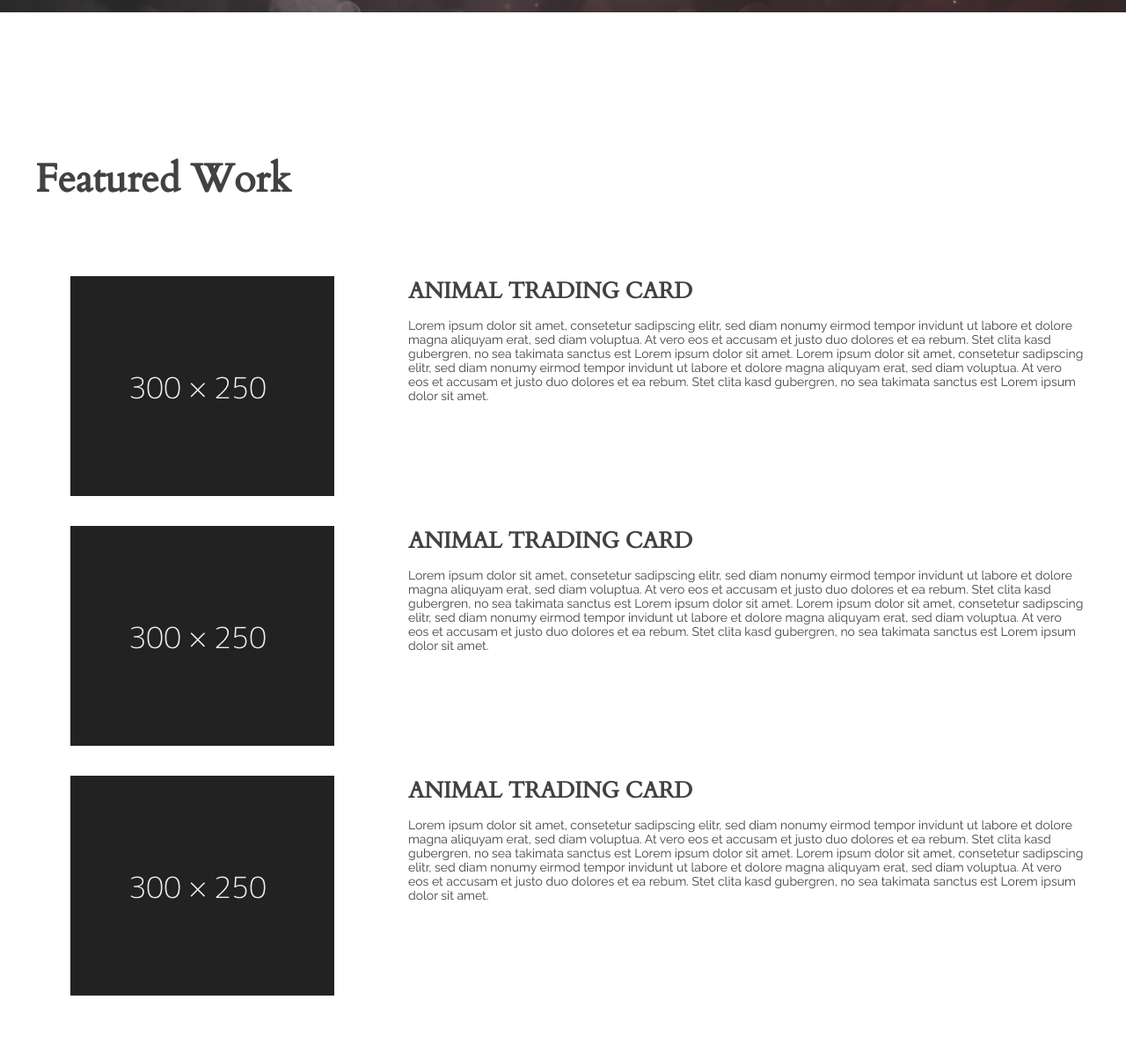
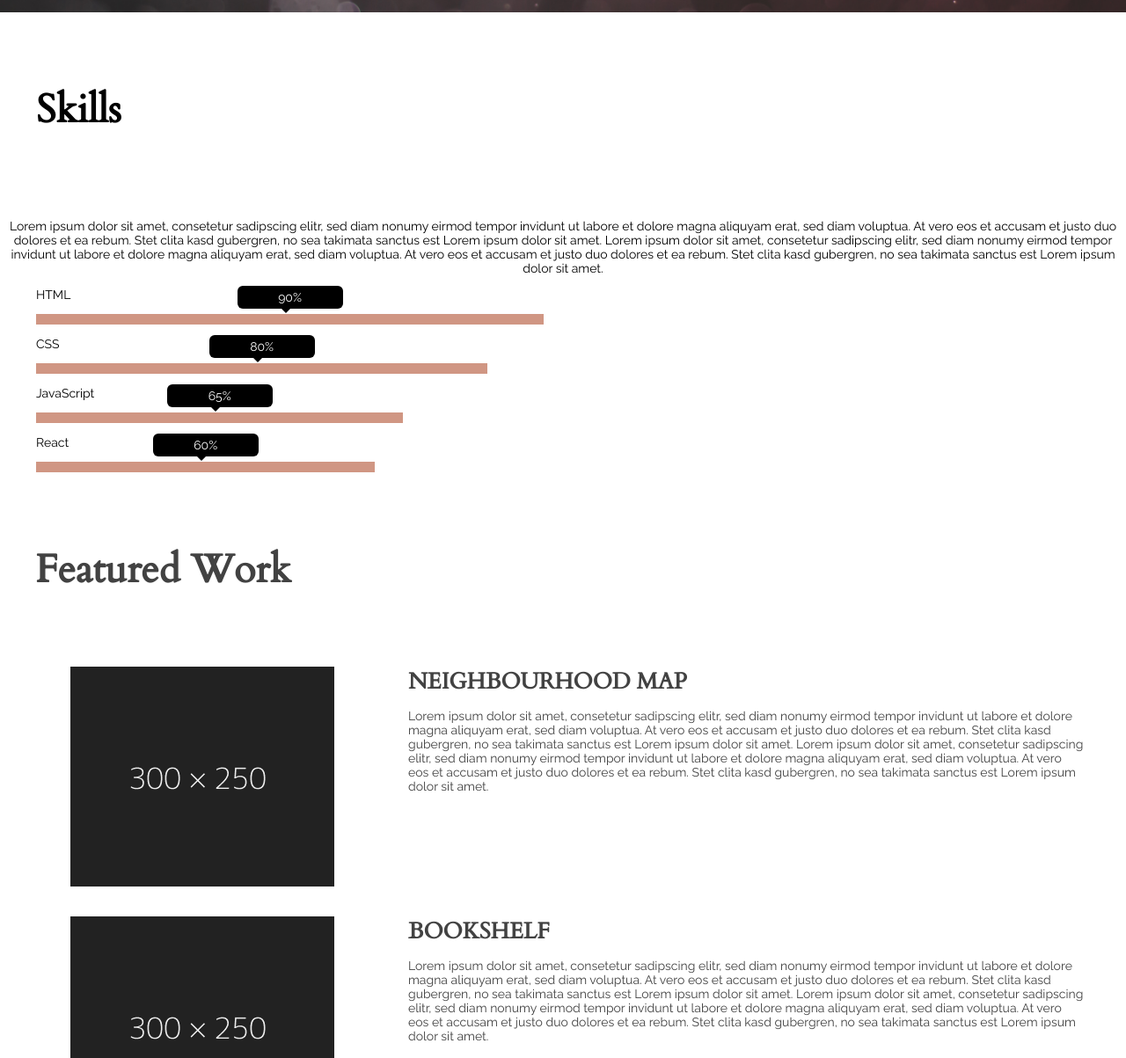
Before and after one commit to ChristineReffo/portfolio, a plain HTML site: page index.html in a window 1280 px wide. Shown: the part 1520-2723 px from the top of the page at 88% size. Drawn offline with Linux system fonts and the light colour scheme.

Commit message:
Add content: Skills section progress bars

```diff
--- a/index.html
+++ b/index.html
@@ -17,6 +17,7 @@
             <nav class="nav_links">
               <a class="home_link active" rel="index" href="#">Home</a>
               <a class="home_link active" rel="about" href="#">About</a>
+              <a class="home_link active" rel="skills" href="#">Skills</a>
               <a class="home_link active" rel="portfolio" href="#">Portfolio</a>
               <a class="home_link active" rel="contact" href="#">Contact</a>
             </nav>
@@ -60,7 +61,6 @@
 <!-- The About Me Section starts here -->
 
     <section class="about">
-
         <div class="about_wrap">
           <h2 class="about_title">About me</h2>
           <div class="about_background">
@@ -69,8 +69,49 @@
           </p>
         </div>
       </div>
+    </section>
 
+<!-- The Skills Section starts here -->
+    <section class="skills">
+        <div class="skills_wrap">
+          <h2 class="skills_title">Skills</h2>
+          <div class="skills_background">
+          <p>
+            Lorem ipsum dolor sit amet, consetetur sadipscing elitr, sed diam nonumy eirmod tempor invidunt ut labore et dolore magna aliquyam erat, sed diam voluptua. At vero eos et accusam et justo duo dolores et ea rebum. Stet clita kasd gubergren, no sea takimata sanctus est Lorem ipsum dolor sit amet. Lorem ipsum dolor sit amet, consetetur sadipscing elitr, sed diam nonumy eirmod tempor invidunt ut labore et dolore magna aliquyam erat, sed diam voluptua. At vero eos et accusam et justo duo dolores et ea rebum. Stet clita kasd gubergren, no sea takimata sanctus est Lorem ipsum dolor sit amet.
+          </p>
+        </div>
+        <div class="skills_bars">
+          <p>HTML</p>
+          <div class="container">
+            <div class="tooltip skills html">
+            <span class="tooltiptext">90%</span>
+            </div>
+          </div>
+
+          <p>CSS</p>
+          <div class="container">
+            <div class="tooltip skills css">
+            <span class="tooltiptext">80%</span>
+            </div>
+          </div>
+
+          <p>JavaScript</p>
+          <div class="container">
+            <div class="tooltip skills js">
+            <span class="tooltiptext">65%</span>
+            </div>
+          </div>
+
+          <p>React</p>
+          <div class="container">
+            <div class="tooltip skills react">
+            <span class="tooltiptext">60%</span>
+          </div>
+          </div>
+        </div>
+      </div>
     </section>
+
 
 <!-- The Portfolio Section starts here -->
     <section class="portfolio">
@@ -87,7 +128,7 @@
                     alt="Placeholder"/>
             </figure>
             <div class="box project_desc">
-                    <h3><a class="snippet_title">Animal Trading Card</a></h3>
+              <h3><a class="snippet_title">Neighbourhood Map</a></h3>
               <p>
                 Lorem ipsum dolor sit amet, consetetur sadipscing elitr, sed diam nonumy eirmod tempor invidunt ut labore et dolore magna aliquyam erat, sed diam voluptua. At vero eos et accusam et justo duo dolores et ea rebum. Stet clita kasd gubergren, no sea takimata sanctus est Lorem ipsum dolor sit amet. Lorem ipsum dolor sit amet, consetetur sadipscing elitr, sed diam nonumy eirmod tempor invidunt ut labore et dolore magna aliquyam erat, sed diam voluptua. At vero eos et accusam et justo duo dolores et ea rebum. Stet clita kasd gubergren, no sea takimata sanctus est Lorem ipsum dolor sit amet.
               </p>
@@ -102,7 +143,7 @@
                     alt="Placeholder"/>
             </figure>
             <div class="box project_desc">
-                    <h3><a class="snippet_title project2_title">Animal Trading Card</a></h3>
+              <h3><a class="snippet_title project2_title">Bookshelf</a></h3>
               <p>
                 Lorem ipsum dolor sit amet, consetetur sadipscing elitr, sed diam nonumy eirmod tempor invidunt ut labore et dolore magna aliquyam erat, sed diam voluptua. At vero eos et accusam et justo duo dolores et ea rebum. Stet clita kasd gubergren, no sea takimata sanctus est Lorem ipsum dolor sit amet. Lorem ipsum dolor sit amet, consetetur sadipscing elitr, sed diam nonumy eirmod tempor invidunt ut labore et dolore magna aliquyam erat, sed diam voluptua. At vero eos et accusam et justo duo dolores et ea rebum. Stet clita kasd gubergren, no sea takimata sanctus est Lorem ipsum dolor sit amet.
               </p>
@@ -117,7 +158,37 @@
                     alt="Placeholder"/>
             </figure>
             <div class="box project_desc">
-                    <h3><a class="snippet_title project3_title">Animal Trading Card</a></h3>
+              <h3><a class="snippet_title project3_title">Classic Arcade Game</a></h3>
+              <p>
+                Lorem ipsum dolor sit amet, consetetur sadipscing elitr, sed diam nonumy eirmod tempor invidunt ut labore et dolore magna aliquyam erat, sed diam voluptua. At vero eos et accusam et justo duo dolores et ea rebum. Stet clita kasd gubergren, no sea takimata sanctus est Lorem ipsum dolor sit amet. Lorem ipsum dolor sit amet, consetetur sadipscing elitr, sed diam nonumy eirmod tempor invidunt ut labore et dolore magna aliquyam erat, sed diam voluptua. At vero eos et accusam et justo duo dolores et ea rebum. Stet clita kasd gubergren, no sea takimata sanctus est Lorem ipsum dolor sit amet.
+              </p>
+            </div>
+          </div>
+          <div class="wrap project3">
+            <figure class="box project_img">
+              <img  class="snippet_thumbnail"
+                    src="images/Placeholder.png"
+                    sizes="(max-width: 450px) 100vw, (min-width: 451px) 100vw"
+                    srcset="images/Placeholder.png 450w, images/Placeholder.png 1280w"
+                    alt="Placeholder"/>
+            </figure>
+            <div class="box project_desc">
+              <h3><a class="snippet_title project3_title">Memory Card Game</a></h3>
+              <p>
+                Lorem ipsum dolor sit amet, consetetur sadipscing elitr, sed diam nonumy eirmod tempor invidunt ut labore et dolore magna aliquyam erat, sed diam voluptua. At vero eos et accusam et justo duo dolores et ea rebum. Stet clita kasd gubergren, no sea takimata sanctus est Lorem ipsum dolor sit amet. Lorem ipsum dolor sit amet, consetetur sadipscing elitr, sed diam nonumy eirmod tempor invidunt ut labore et dolore magna aliquyam erat, sed diam voluptua. At vero eos et accusam et justo duo dolores et ea rebum. Stet clita kasd gubergren, no sea takimata sanctus est Lorem ipsum dolor sit amet.
+              </p>
+            </div>
+          </div>
+          <div class="wrap project3">
+            <figure class="box project_img">
+              <img  class="snippet_thumbnail"
+                    src="images/Placeholder.png"
+                    sizes="(max-width: 450px) 100vw, (min-width: 451px) 100vw"
+                    srcset="images/Placeholder.png 450w, images/Placeholder.png 1280w"
+                    alt="Placeholder"/>
+            </figure>
+            <div class="box project_desc">
+              <h3><a class="snippet_title project3_title">Jasmine Feedreader Testing</a></h3>
               <p>
                 Lorem ipsum dolor sit amet, consetetur sadipscing elitr, sed diam nonumy eirmod tempor invidunt ut labore et dolore magna aliquyam erat, sed diam voluptua. At vero eos et accusam et justo duo dolores et ea rebum. Stet clita kasd gubergren, no sea takimata sanctus est Lorem ipsum dolor sit amet. Lorem ipsum dolor sit amet, consetetur sadipscing elitr, sed diam nonumy eirmod tempor invidunt ut labore et dolore magna aliquyam erat, sed diam voluptua. At vero eos et accusam et justo duo dolores et ea rebum. Stet clita kasd gubergren, no sea takimata sanctus est Lorem ipsum dolor sit amet.
               </p>
@@ -125,7 +196,6 @@
           </div>
         </div>
       </section>
-
     </main>
   </body>
 </html>
--- a/main.css
+++ b/main.css
@@ -2,7 +2,7 @@ body, html {
   margin:0;
   padding:0;
   width:100%;
-  height:300%;
+  height:100%;
 }
 
 img, embed, object, video {
@@ -177,14 +177,83 @@ ul, li {
 div.about_background p {
   color: white;
   text-align: center;
-  padding-top: 20%;
+  padding-top: 10%;
 }
 
+/* The Skills Section starts here */
+
+div.skills_background p {
+  color: black;
+  text-align: center;
+}
+
+.skills {
+  text-align: left;
+  padding: 1px;
+  color: black;
+}
+
+.skills_bars {
+  margin-left: 40px;
+  width: 50%;
+}
+.html {
+  width: 90%;
+  background-color: #D09683;
+  height: 10px;
+}
+.css {
+  width: 80%;
+  background-color: #D09683;
+  height: 10px;
+}
+.js {
+  width: 65%;
+  background-color:#D09683;
+  height: 10px;
+}
+.react {
+  width: 60%;
+  background-color: #D09683;
+  height: 10px;
+}
+
+.tooltip {
+    position: relative;
+    display: inline-block;
+}
+
+.tooltip .tooltiptext {
+    visibility: visible;
+    width: 120px;
+    background-color: black;
+    color: #fff;
+    text-align: center;
+    border-radius: 6px;
+    padding: 5px 0;
+    position: absolute;
+    z-index: 1;
+    bottom: 150%;
+    left: 50%;
+    margin-left: -60px;
+}
+
+.tooltip .tooltiptext::after {
+    content: "";
+    position: absolute;
+    top: 100%;
+    right: 50%;
+    margin-left: -5px;
+    border-width: 5px;
+    border-style: solid;
+    border-color: black transparent transparent transparent;
+}
+
+.tooltip:hover .tooltiptext {
+    visibility: visible;
+}
 /* The Portfolio Section starts here */
 
-.portfolio {
-  padding-top:10vh;
-}
 
 figure {
   margin-top: 0;
```
Lines whose indentation alone changed are shown as unchanged.
